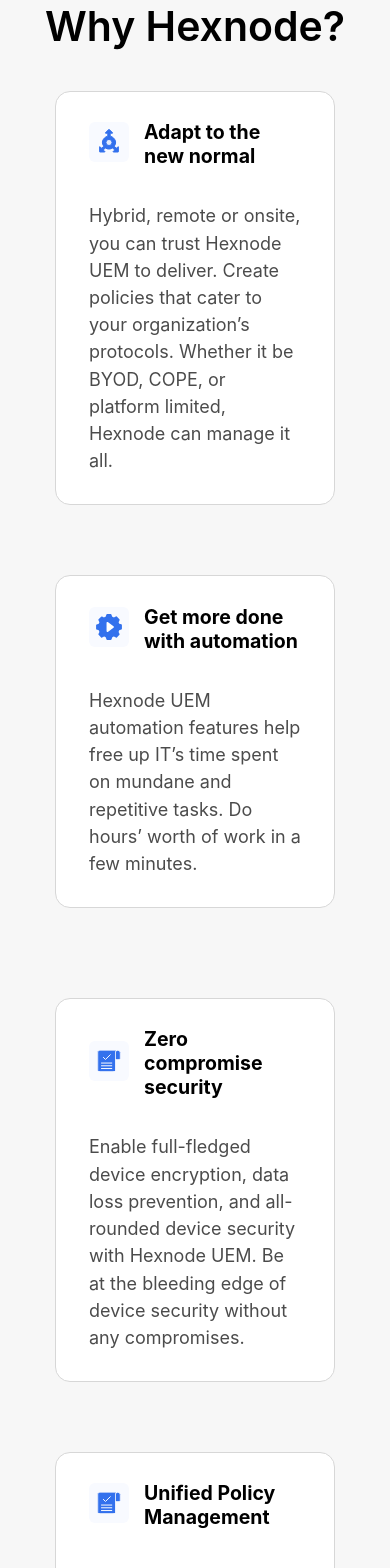
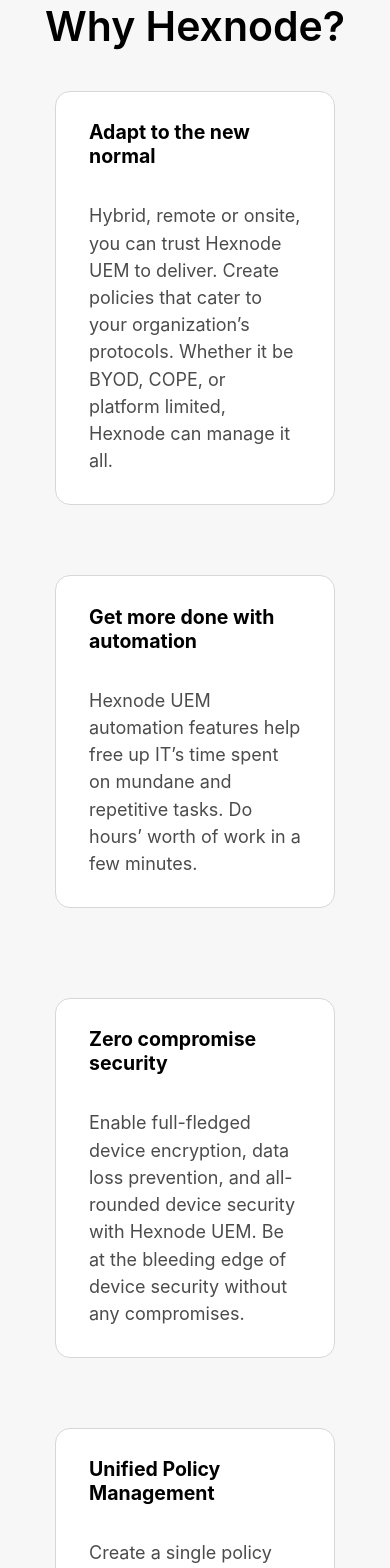
Before and after one commit to Francis1010-cloud/clientproject, a React (Create React App) app: page / in a window 390 px wide. Shown: the part 1920-3488 px from the top of the page. Built offline with nearby package versions, Linux system fonts and the light colour scheme.

Commit message:
Commit Changes in Design

```diff
--- a/src/Components/LandingPage.scss
+++ b/src/Components/LandingPage.scss
@@ -216,7 +216,7 @@
     background: rgb(247 247 247/1);
     .header-content{
         text-align: center;
-        padding: 90px 40px;
+        padding:  150px 40px 50px 40px;
 
     }
     .platform-content{
@@ -245,7 +245,7 @@
 .customer-container{
     .header-section{
         text-align: center;
-        padding: 40px 40px;
+        padding: 110px 40px 50px 40px;
 
 
     }
@@ -476,7 +476,7 @@
             grid-template-columns: 1fr;
         }
         .heading{
-            padding: 70px 50px;
+            padding: 150px 50px;
         }
     }
     .header .header-company-details{
--- a/src/Components/LandingPage.tsx
+++ b/src/Components/LandingPage.tsx
@@ -72,14 +72,18 @@ export default function LandingPage() {
 
 
         const headerImage = require(`../Images/${headerLogoimg}`);
+        const sampleImage = require(`../Images/sample.svg`).default;
+        const playSettingIcon =  require(`../Images/play-setting-icon.svg`).default;
+        const tickIcon = require(`../Images/tick-icon.svg`).default;
+        const fileCorrectIcon = require(`../Images/file-correct-icon.svg`).default;
+        const hexnodeAppIcon = require(`../Images/hexnode-app-icon.svg`).default;
+
 
 
 useEffect(()=>{
     scrollFunction();
     watchMediaSize();
     hoverMethod();
-    console.log("headerLogoimg",headerLogoimg);
-
 },[]);
 
 function hoverMethod(){
@@ -281,28 +285,28 @@ const BodySection = () =>{
                 <div style={{marginBottom:"70px"}}>
                 <CardComponent
                   classname = "card-container"
-                   Icon = {"/images/sample.svg"}
+                   Icon = {sampleImage}
                    Title = {"Adapt to the new normal"}
                    Content = {"Hybrid, remote or onsite, you can trust Hexnode UEM to deliver. Create policies that cater to your organization’s protocols. Whether it be BYOD, COPE, or platform limited, Hexnode can manage it all."}
                   />
                 </div>
                 <CardComponent
                   classname = "card-container"
-                   Icon = {"/images/play-setting-icon.svg"}
+                   Icon = {playSettingIcon}
                    Title = {"Get more done with automation"}
                    Content = {"Hexnode UEM automation features help free up IT’s time spent on mundane and repetitive tasks. Do hours’ worth of work in a few minutes."}
                   />
 
             </div>
             <div className="column center-icon">
-                <img src="./images/hexnode-app-icon.svg" alt="hexnode-logo" style={{zIndex:1}}/>
+                <img src={hexnodeAppIcon} alt="hexnode-logo" style={{zIndex:1}}/>
             </div>
             <div
             className="column">
                 <div style={{marginBottom:"70px"}}>
                 <CardComponent
                   classname = "card-container"
-                   Icon = {"/images/tick-icon.svg"}
+                   Icon = {tickIcon}
                    Title = {"Zero compromise security"}
                    Content = {"Enable full-fledged device encryption, data loss prevention, and all-rounded device security with Hexnode UEM. Be at the bleeding edge of device security without any compromises."}
                   />
@@ -311,7 +315,7 @@ const BodySection = () =>{
 
                    <CardComponent
                   classname = "card-container"
-                   Icon = {"/images/file-correct-icon.svg"}
+                   Icon = {fileCorrectIcon}
                    Title = {"Unified Policy Management"}
                    Content = {"Create a single policy through Hexnode and apply it on all the devices in your organization. Any platform or form factor, achive single pane of glass management with Hexnode."}
                   />
```
